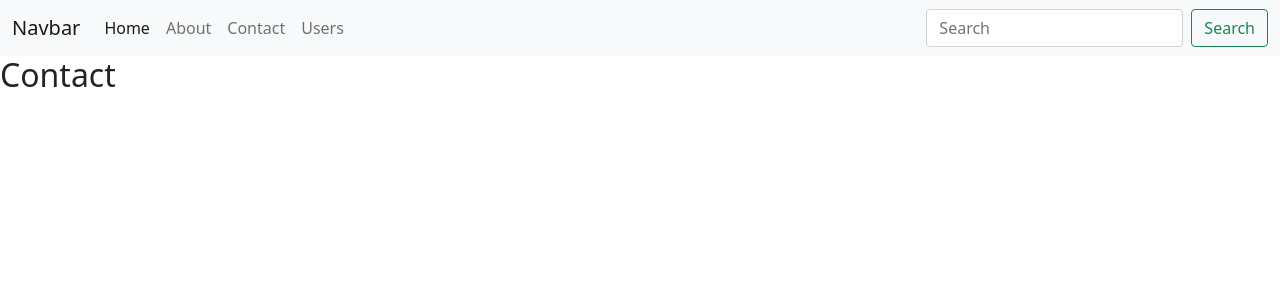
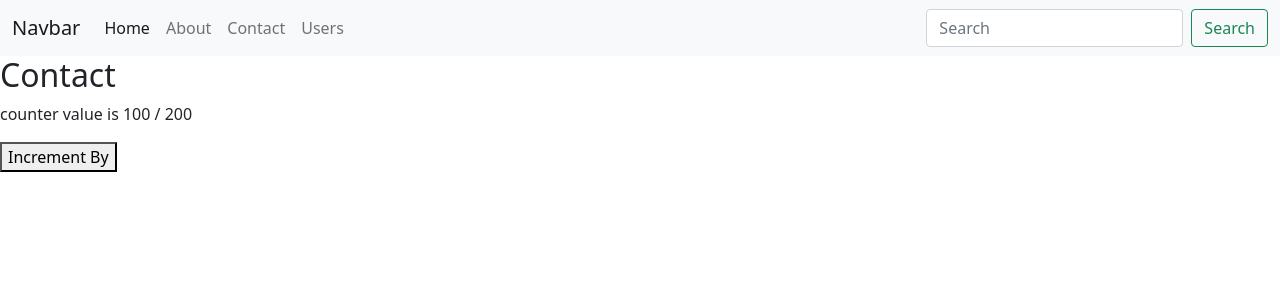
Before and after one commit to rahim-uddin-jsr/first-vue-app, a Vue app: page /contact-us in a window 1280 px wide. Shown: the top 300 px of the page. Built offline with nearby package versions, Linux system fonts and the light colour scheme.

Commit message:
explore pinia

```diff
--- a/package.json
+++ b/package.json
@@ -11,6 +11,7 @@
   "dependencies": {
     "bootstrap": "^5.3.3",
     "bootstrap-vue": "^2.23.1",
+    "pinia": "^2.1.7",
     "vue": "^3.4.21",
     "vue-router": "^4.3.2"
   },
--- a/src/Views/Contact.vue
+++ b/src/Views/Contact.vue
@@ -1,3 +1,10 @@
+<script setup>
+import { useCounterStore } from "../store/counter.js";
+const useCounter =useCounterStore();
+
+</script>
 <template>
     <h2>Contact</h2>
+    <p>counter value is {{ useCounter.count5 }} / {{ useCounter.doubleCount }}</p>
+    <button @click="useCounter.increment">Increment By</button>
 </template>
--- a/src/main.js
+++ b/src/main.js
@@ -1,8 +1,10 @@
 import { createApp } from "vue";
 import App from "./App.vue";
 import router from "./Router";
+import { createPinia } from "pinia";
 
 
 const app=createApp(App);
-
+const pinia=createPinia();
+app.use(pinia);
 app.use(router).mount('#app');
--- /dev/null
+++ b/src/store/counter.js
@@ -0,0 +1,23 @@
+import { defineStore } from 'pinia'
+
+export const useCounterStore = defineStore('counter', {
+state:()=>({
+    count5:100,
+}),
+actions:{
+    increment(){
+        this.count5+=1
+    }
+},
+getters: {
+    // automatically infers the return type as a number
+    doubleCount(state) {
+      return state.count5 * 2
+    },
+    // the return type **must** be explicitly set
+    doublePlusOne() {
+      // autocompletion and typings for the whole store ✨
+      return this.doubleCount + 1
+    },
+  },
+})
```
Also changed, not shown: 1 other file (tests, documents, lock files or other folders).
